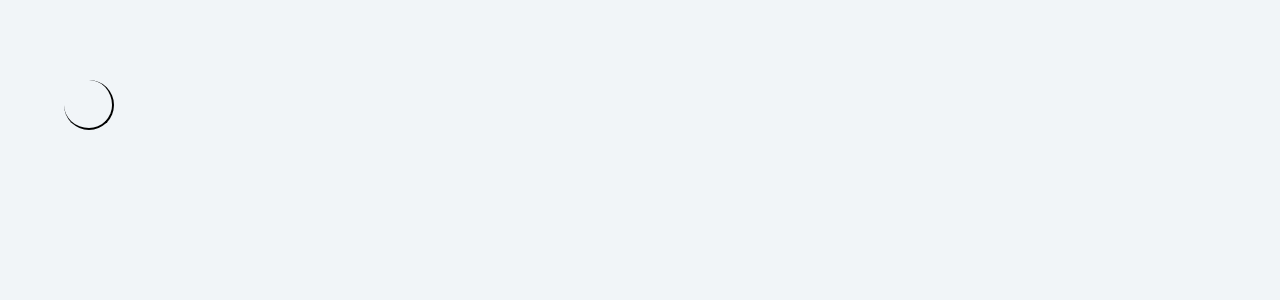
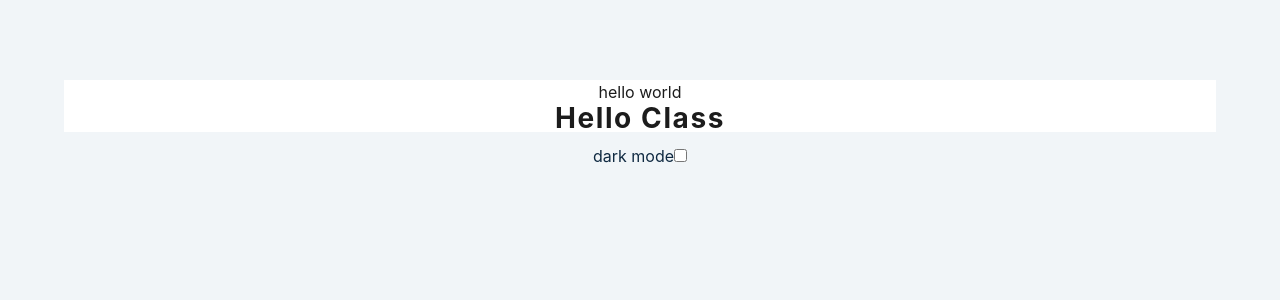
Before and after one commit to alivarastepour/react, a React (Create React App) app: page / in a window 1280 px wide. Shown: the top 300 px of the page. Built offline with nearby package versions, Linux system fonts and the light colour scheme.

Commit message:
styled components example : theme switch

```diff
--- a/src/tutorial/24-styled-components/index.js
+++ b/src/tutorial/24-styled-components/index.js
@@ -1,12 +1,32 @@
-import React from "react";
-import {Spinner} from "./styles";
+import React, {useState} from "react";
+import {Wrapper} from "./styles";
 
 
 const Setup = () => {
+
+    const [dark, setDark] = useState(false);
+
+    const themeLIGHT = {
+        bgc: 'white',
+        color: '#1c1c1c'
+    }
+    const themeDARK = {
+        bgc: '#1c1c1c',
+        color: 'white'
+    }
     return <>
-        <Spinner>
-
-        </Spinner>
+        <Wrapper color={dark ? themeDARK : themeLIGHT} >
+            <div>
+                hello world
+            </div>
+            <h3>
+                hello class
+            </h3>
+        </Wrapper>
+        <div>
+            <label htmlFor="x">dark mode</label>
+            <input id='x' value={dark} onChange={e=>setDark(e.target.checked)} type="checkbox" className="form"/>
+        </div>
     </>
 }
 export default Setup
--- a/src/tutorial/24-styled-components/styles.js
+++ b/src/tutorial/24-styled-components/styles.js
@@ -1,20 +1,6 @@
 import styled from "styled-components";
 
-export const Spinner = styled.div`
-  width: 50px;
-  height: 50px;
-  border-bottom: none;
-  border-top: 2px black solid;
-  border-left: 2px black solid;
-  border-radius: 50%;
-  animation: spin 1s linear infinite;
-  @keyframes spin{
-    0% {
-      transform: rotate(0deg);
-    }
-    100%{
-      transform: rotate(360deg);
-     }
-  }
-
+export const Wrapper = styled.div`
+    color: ${(props) => props.color.color};
+    background-color: ${(props) => props.color.bgc} ;
 `
```
